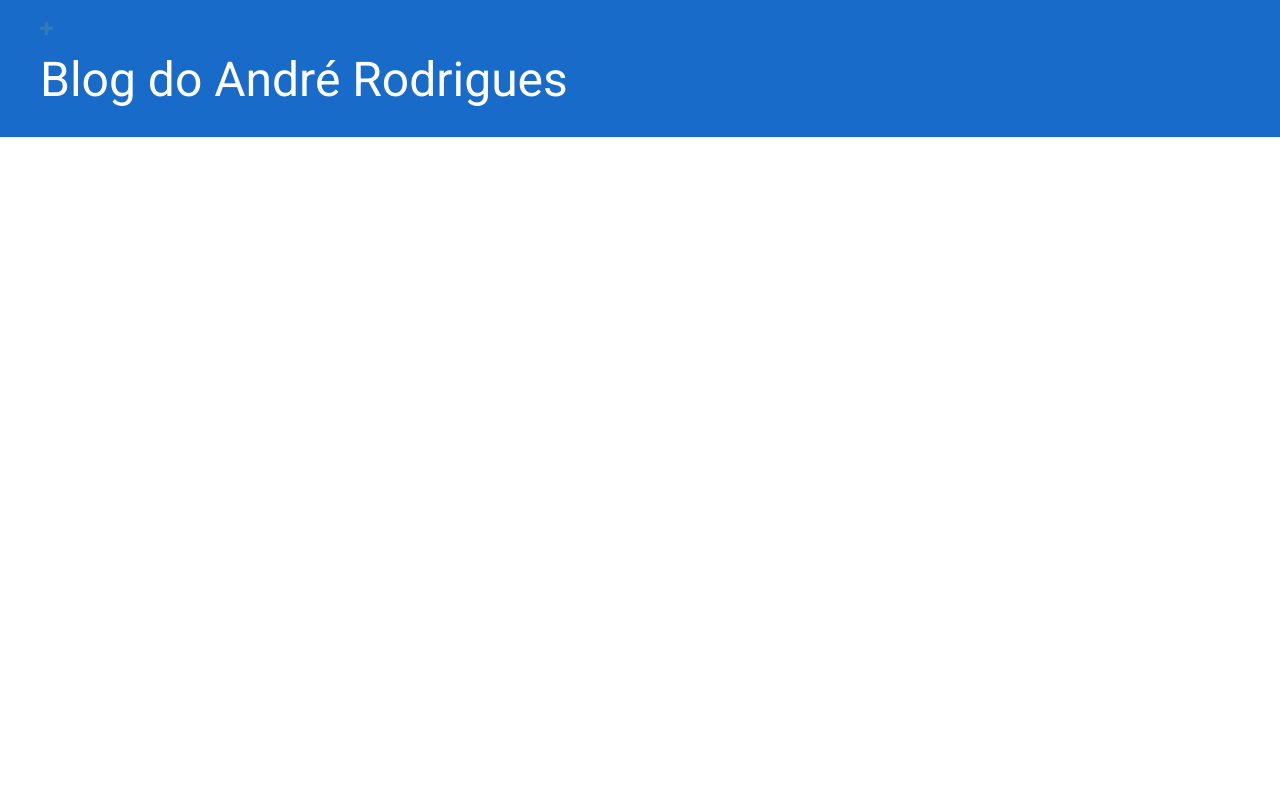
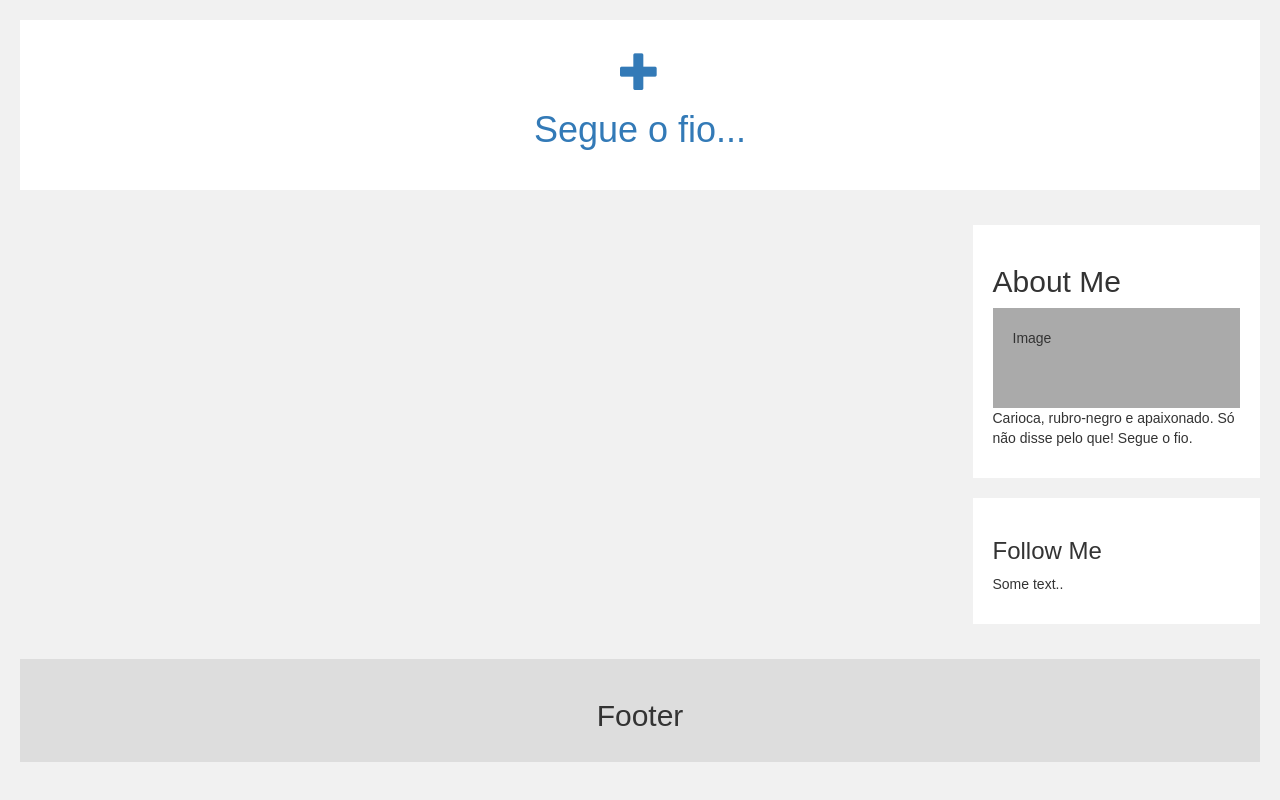
Before and after one commit to andrerodriguesneves/my-first-blog, a Django app: page / in a window 1280 px wide. Run offline with Django 3.2, Linux system fonts and the light colour scheme; the visitor is signed in with stand-in values (Sample User, id 1); data that the repository does not hold is empty; some libraries are stand-ins or nearby versions.

Commit message:
Alteração do layout

```diff
--- a/blog/static/css/blog.css
+++ b/blog/static/css/blog.css
@@ -1,46 +1,77 @@
-.page-header {
-    background-color: #196BCA;
-    margin-top: 0;
-    padding: 20px 20px 20px 40px;
+* {
+  box-sizing: border-box;
 }
 
-.page-header h1, .page-header h1 a, .page-header h1 a:visited, .page-header h1 a:active {
-    color: #ffffff;
-    font-size: 36pt;
-    text-decoration: none;
+/* Add a gray background color with some padding */
+body {
+  font-family: Arial;
+  padding: 20px;
+  background: #f1f1f1;
 }
 
-.content {
-    margin-left: 40px;
+/* Header/Blog Title */
+.header {
+  padding: 30px;
+  font-size: 40px;
+  text-align: center;
+  background: white;
 }
 
-h1, h2, h3, h4 {
-    font-family: 'Roboto';
+/* Create two unequal columns that floats next to each other */
+/* Left column */
+.leftcolumn {
+  float: left;
+  width: 75%;
+  padding: 15px;
 }
 
-.date {
-    color: #828282;
+/* Right column */
+.rightcolumn {
+  float: left;
+  width: 25%;
+  padding: 15px;
+
 }
 
-.save {
-    float: right;
+/* Fake image */
+.fakeimg {
+  background-color: #aaa;
+  width: 100%;
+  padding: 20px;
 }
 
-.post-form textarea, .post-form input {
-    width: 100%;
+/* Add a card effect for articles */
+.card {
+   background-color: white;
+   padding: 20px;
+   margin-top: 20px;
 }
 
-.top-menu, .top-menu:hover, .top-menu:visited {
-    color: #ffffff;
-    float: right;
-    font-size: 26pt;
-    margin-right: 20px;
+h5 {
+  font-size: 12px;
+  font-style: italic;
+  font-weight: bold;
 }
 
-.post {
-    margin-bottom: 70px;
+/* Clear floats after the columns */
+.row:after {
+  content: "";
+  display: table;
+  clear: both;
 }
 
-.post h2 a, .post h2 a:visited {
-    color: #000000;
+/* Footer */
+.footer {
+  padding: 20px;
+  text-align: center;
+  background: #ddd;
+  margin-top: 20px;
 }
+
+/* Responsive layout - when the screen is less than 800px wide, make the two columns stack on top of each other instead of next to each other */
+@media screen and (max-width: 800px) {
+  .leftcolumn, .rightcolumn {
+    width: 100%;
+    padding: 0;
+  }
+}
--- a/blog/templates/blog/base.html
+++ b/blog/templates/blog/base.html
@@ -7,24 +7,45 @@
       <link href="//fonts.googleapis.com/css?family=Roboto" rel="stylesheet" type="text/css">
       <link rel="stylesheet" href="{% static 'css/blog.css' %}">
 
-        <title>Blog do André Rodrigues</title>
+        <title>Segue o fio... </title>
     </head>
     <body>
-        <div class="page-header">
+        <div class="header">
             {% if user.is_authenticated %}
-              <a href="{% url 'post_new' %}" class="top_menu"><span class="glyphicon glyphicon-plus"></span></a>
+              <a href="{% url 'post_new' %}"> <span class="glyphicon glyphicon-plus"></span> </a>
             {% endif %}
-            <h1><a href="/">Blog do André Rodrigues</a></h1>
+            <h1><a href="/">Segue o fio...</a></h1>
         </div>
 
 
-        <div class="content container">
-            <div class="row">
-                <div class="col-md-8">
+        <div class="row">
+            <div class="leftcolumn">
+
                   {% block content %}
+
+
                   {% endblock %}
-                </div>
+
             </div>
+
+            <div class="rightcolumn">
+              <div class="card">
+                <h2>About Me</h2>
+                <div class="fakeimg" style="height:100px;">Image</div>
+                <p>Carioca, rubro-negro e apaixonado. Só não disse pelo que! Segue o fio.</p>
+              </div>
+
+              <div class="card">
+                <h3>Follow Me</h3>
+                <p>Some text..</p>
+              </div>
+            </div>
+        </div>
+
+
+
+        <div class="footer">
+          <h2>Footer</h2>
         </div>
 
     </body>
--- a/blog/templates/blog/post_list.html
+++ b/blog/templates/blog/post_list.html
@@ -2,12 +2,12 @@
 
 {% block content %}
   {% for post in posts %}
-      <div class="post">
-          <div class="date">
-              <p>published: {{ post.published_date }}</p>
-          </div>
+      <div class="card">
+
           <h2><a href="{% url 'post_detail' pk=post.pk %}">{{ post.title }}</a></h2>
+          <h5>published: {{ post.published_date }}</h5>
           <p>{{ post.text|linebreaksbr }}</p>
+
       </div>
   {% endfor %}
 
--- a/blog/views.py
+++ b/blog/views.py
@@ -5,11 +5,7 @@ from .forms import PostForm
 
 
 def post_list(request):
-    """
-    TEste dois
 
-
-    """
     posts = Post.objects.filter(published_date__lte=timezone.now()).order_by(
         "-published_date"
     )
```
